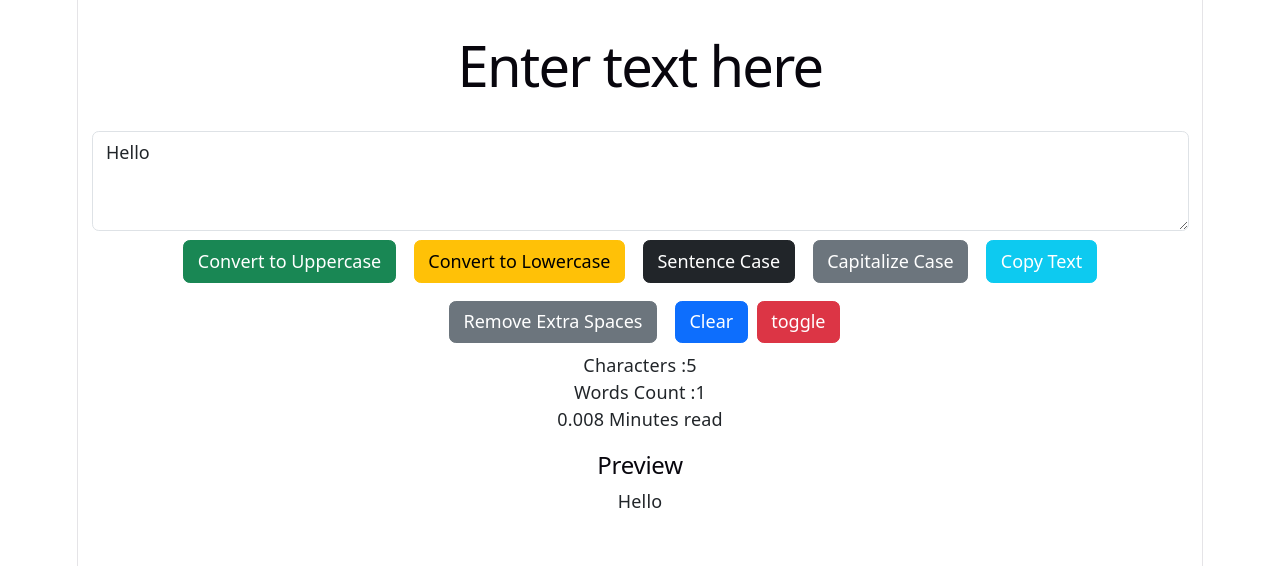
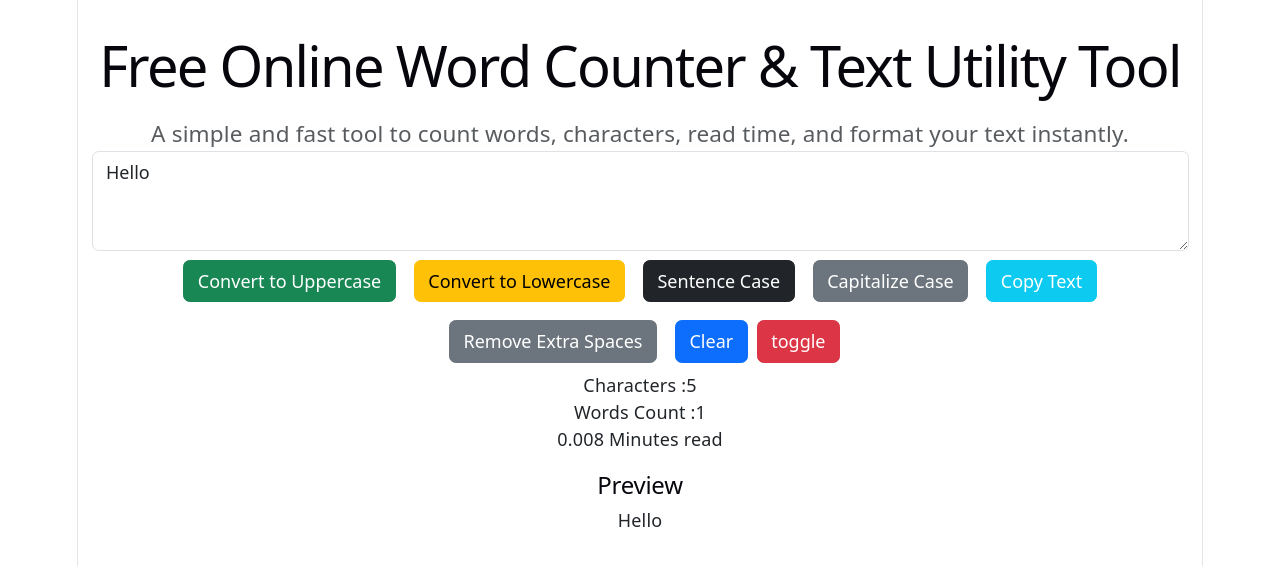
Before and after one commit to itsmuazofficial/word-counter-app, a React (Vite) app: page / in a window 1280 px wide. Shown: the top 566 px of the page. Built offline with nearby package versions, Linux system fonts and the light colour scheme.

Commit message:
Update TextInput.jsx
Added SEO and new features

```diff
--- a/src/components/TextInput.jsx
+++ b/src/components/TextInput.jsx
@@ -44,7 +44,10 @@ export default function TextInput() {
   };
   return (
     <div>
-      <h1>Enter text here</h1>
+      <h1 className="mb-3">Free Online Word Counter & Text Utility Tool</h1>
+      <p className="lead text-muted">
+        A simple and fast tool to count words, characters, read time, and format your text instantly.
+      </p>
       <div className="container">
         <textarea
           className="form-control"
```
